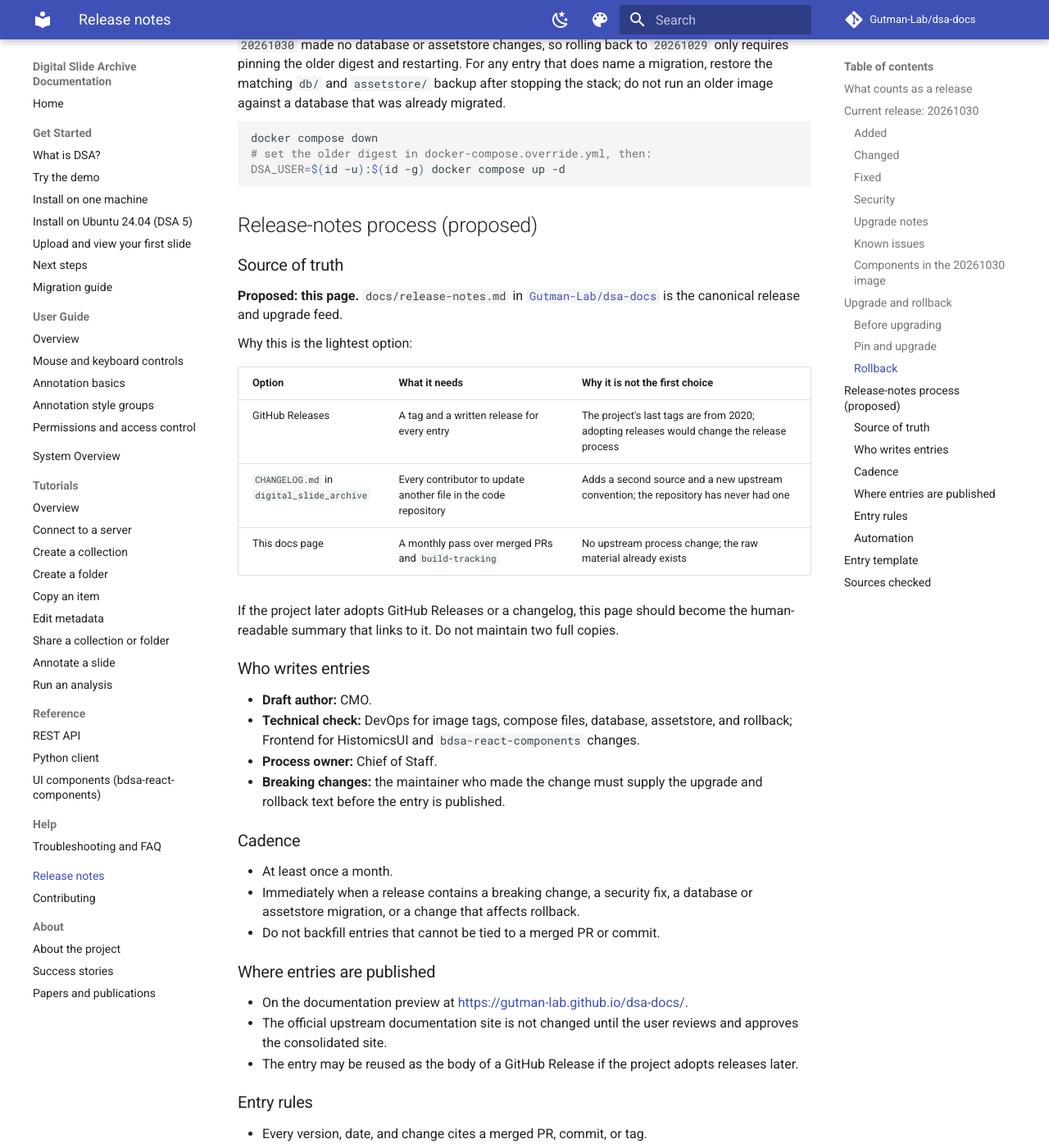
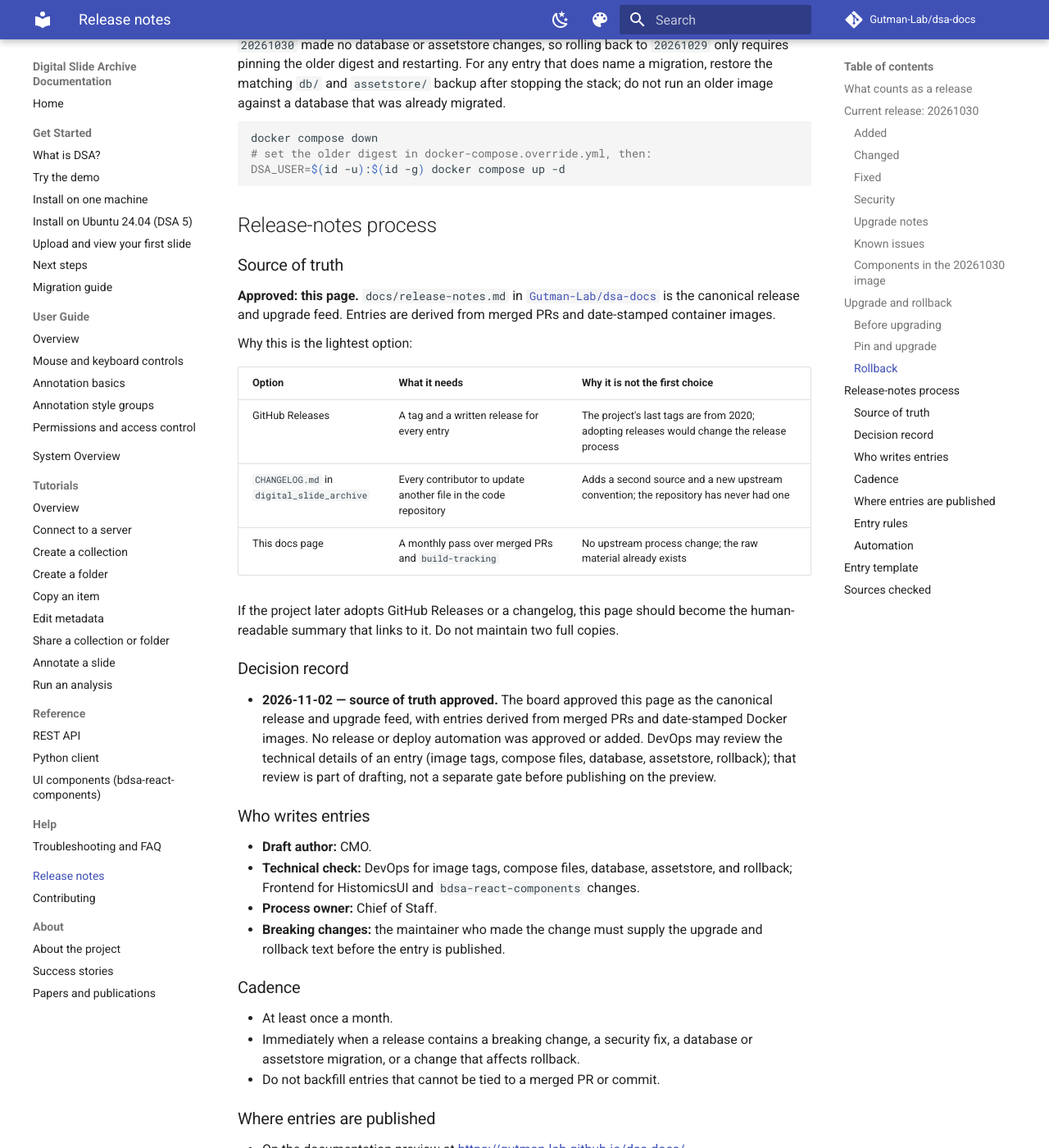
Before and after one commit to Gutman-Lab/dsa-docs, an MkDocs documentation site: the page built from docs/release-notes.md, in a window 1280 px wide and 1400 px high, scrolled down 3996 px. Shown: the whole window at 82% size. Built offline with MkDocs 1.6.1 and Material for MkDocs 9.7.7, drawn with Linux system fonts in a browser that asks for light colours; comment, search, counter and statistics services are not loaded; some of the changed text lies outside the part shown.

Commit message:
Record approval of the release-notes source of truth

````diff
--- a/docs/release-notes.md
+++ b/docs/release-notes.md
@@ -4,13 +4,13 @@ This page is the release and upgrade feed for the Digital Slide Archive (DSA).
 It records what changed in each release, what operators must do before and after
 upgrading, and how to roll back.
 
-!!! info "Preview and proposed process"
+!!! info "Preview and approved process"
 
     This page is part of the consolidated documentation preview at
     <https://gutman-lab.github.io/dsa-docs/>. It is not part of the official
-    DSA documentation site yet. The source-of-truth choice and process below are
-    **proposed** and await confirmation from the Chief of Staff and DevOps. No
-    release or deployment automation has been added.
+    DSA documentation site yet. The source-of-truth choice and process below
+    were **approved on 2026-11-02** (see [Decision record](#decision-record)).
+    No release or deployment automation has been added.
 
 ## What counts as a release
 
@@ -208,13 +208,14 @@ docker compose down
 DSA_USER=$(id -u):$(id -g) docker compose up -d
 ```
 
-## Release-notes process (proposed)
+## Release-notes process
 
 ### Source of truth
 
-**Proposed: this page.** `docs/release-notes.md` in
+**Approved: this page.** `docs/release-notes.md` in
 [`Gutman-Lab/dsa-docs`](https://github.com/Gutman-Lab/dsa-docs) is the canonical
-release and upgrade feed.
+release and upgrade feed. Entries are derived from merged PRs and date-stamped
+container images.
 
 Why this is the lightest option:
 
@@ -227,6 +228,15 @@ Why this is the lightest option:
 If the project later adopts GitHub Releases or a changelog, this page should
 become the human-readable summary that links to it. Do not maintain two full
 copies.
+
+### Decision record
+
+- **2026-11-02 — source of truth approved.** The board approved this page as the
+  canonical release and upgrade feed, with entries derived from merged PRs and
+  date-stamped Docker images. No release or deploy automation was approved or
+  added. DevOps may review the technical details of an entry (image tags, compose
+  files, database, assetstore, rollback); that review is part of drafting, not a
+  separate gate before publishing on the preview.
 
 ### Who writes entries
 
````
